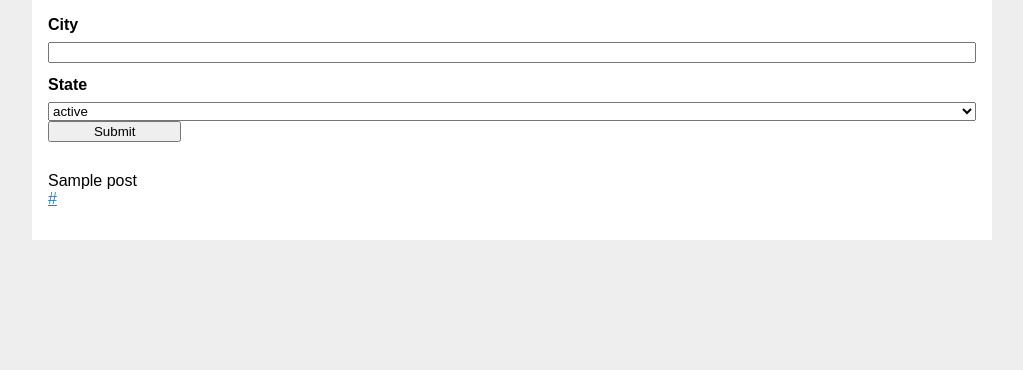
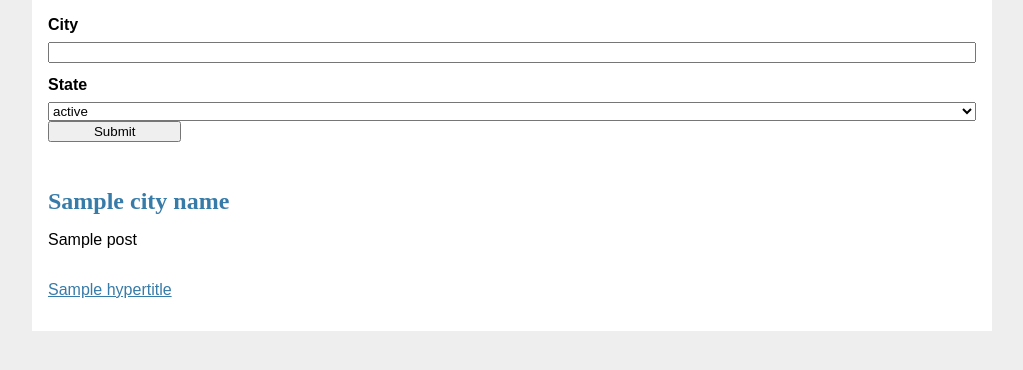
Before and after one commit to mn4774jm/wishful_travel_app, a Flask app: template flask_site/templates/home/search.html in a window 1280 px wide. Shown: the part 98-468 px from the top of the page, without its empty margins (128-1151 px from the left). Run offline with Flask 2, Linux system fonts and the light colour scheme; the template is opened without the code that fills it: most values are stand-ins (such as "Sample title", 1, 10 or a date in 2020); parts of the project's set-up code (start-up, migrations or seed data) failed here and were passed over.

Commit message:
minor changes to page layout for easier reading

```diff
--- a/flask_site/home.py
+++ b/flask_site/home.py
@@ -33,7 +33,7 @@ def search():
             session_url = get_page_url(page_id)
             if page_id is not False:
                 return render_template('home/search.html', states=state_list, posts=page_data.split(), city_name=city,
-                                       hyperlink=session_url)
+                                       hyperlink=session_url, hypertitle='More Info')
             else:
                 return render_template('home/search.html', states=state_list, posts='No data available'.split())
 
--- a/flask_site/templates/home/search.html
+++ b/flask_site/templates/home/search.html
@@ -18,9 +18,11 @@
   </form>
 <form>
 <!--  <h1>Info Dump</h1>-->
+  <h1>{{ city_name }}</h1>
   {% for post in posts %}
   {{ post }}
   {% endfor %}
-    <a href={{ hyperlink }}>{{ hyperlink }}</a>
+  <h1></h1>
+    <a href={{ hyperlink }}>{{ hypertitle }}</a>
 </form>
 {% endblock %}
```
